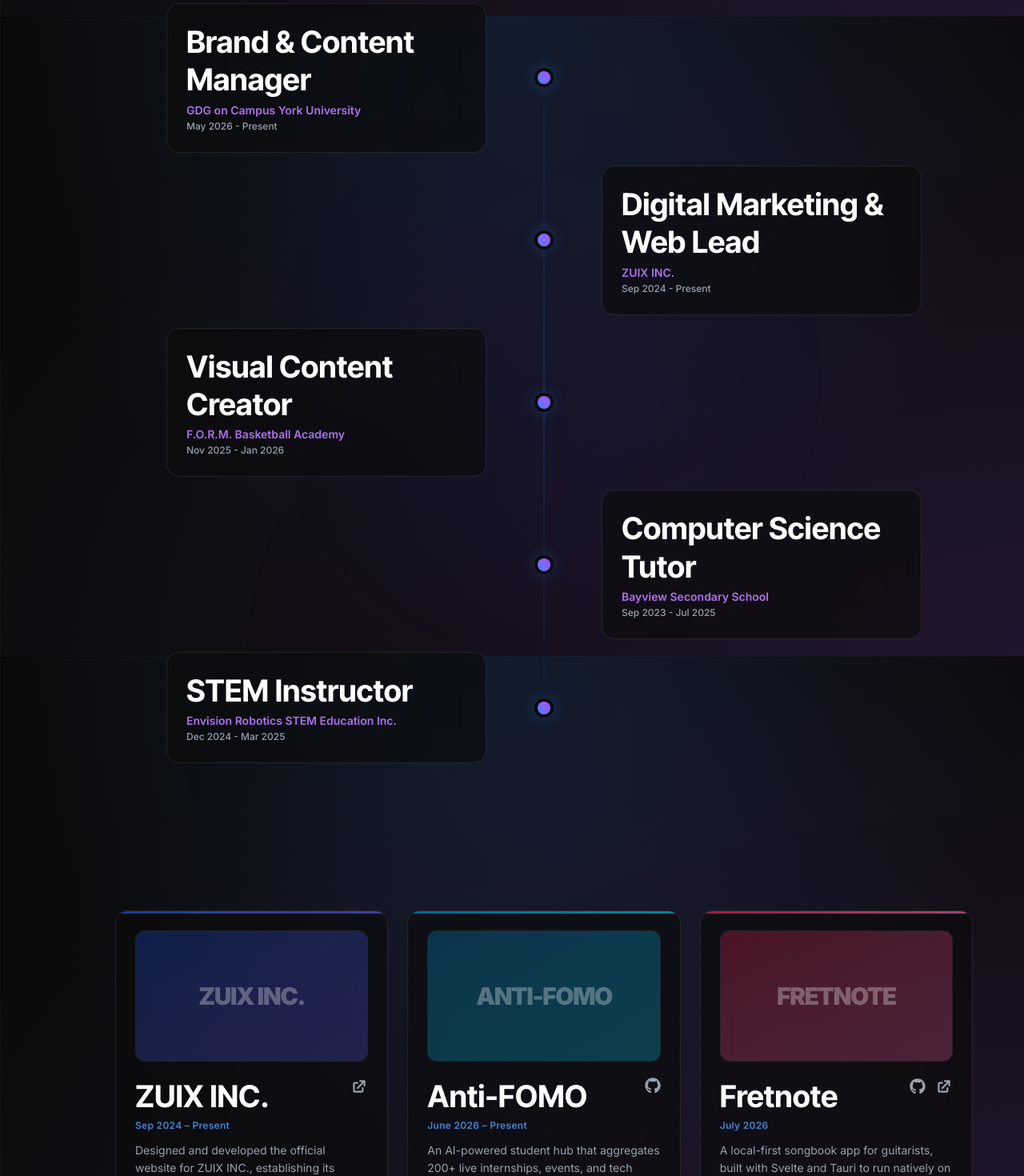
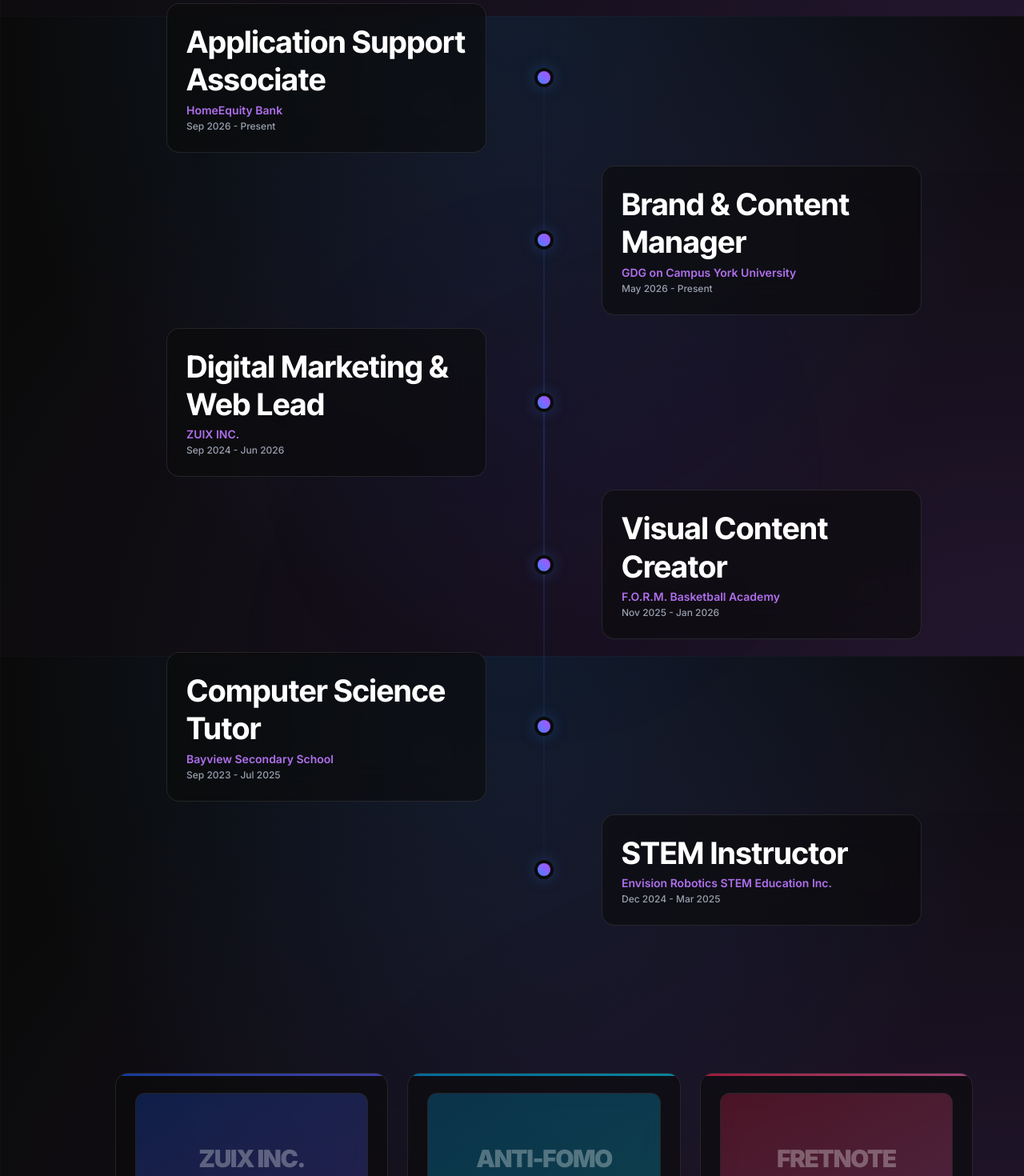
Before and after one commit to qwzynx/Portfolio, a Next.js app: page / in a window 1280 px wide. Shown: the part 1580-3050 px from the top of the page at 80% size. Built offline with nearby package versions, Linux system fonts and the light colour scheme.

Commit message:
Add HomeEquity Bank experience and update ZUIX dates

```diff
--- a/app/components/experience.tsx
+++ b/app/components/experience.tsx
@@ -5,6 +5,18 @@
 import { X } from "lucide-react";
 
 const experiences = [
+  {
+    role: "Application Support Associate",
+    company: "HomeEquity Bank",
+    date: "Sep 2026 - Present",
+    location: "Toronto, Ontario, Canada · Hybrid",
+    description: "Application Support Associate Intern on the Production Enhancement team at HomeEquity Bank. I support and troubleshoot business-critical applications and help resolve production issues.",
+    bullets: [
+      "Support and troubleshoot business-critical applications on the Production Enhancement team.",
+      "Investigate and resolve production issues to maintain system reliability and minimize downtime."
+    ],
+    tech: ["C#", "Azure DevOps", "SQL Server", "Production Support"]
+  },
   {
     role: "Brand & Content Manager",
     company: "GDG on Campus York University",
@@ -20,7 +32,7 @@
   {
     role: "Digital Marketing & Web Lead",
     company: "ZUIX INC.",
-    date: "Sep 2024 - Present",
+    date: "Sep 2024 - Jun 2026",
     location: "Ontario, Canada · Hybrid",
     description: "Designed, developed, and launched the company's first official website (www.zuix.ca) , establishing its digital footprint by utilizing modern web frameworks like Next.js and React.",
     bullets: [
--- a/app/components/projects.tsx
+++ b/app/components/projects.tsx
@@ -11,7 +11,7 @@
 const projects = [
   {
     title: "ZUIX INC.",
-    date: "Sep 2024 – Present",
+    date: "Sep 2024 – Jun 2026",
     description:
       "Designed and developed the official website for ZUIX INC., establishing its digital footprint with a high-performance, SEO-optimized platform. Features custom animations, secure media storage, and a serverless backend architecture.",
     image: "",
```
